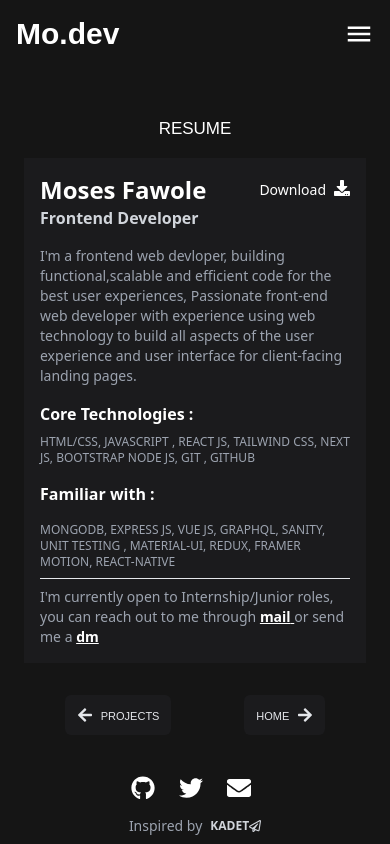
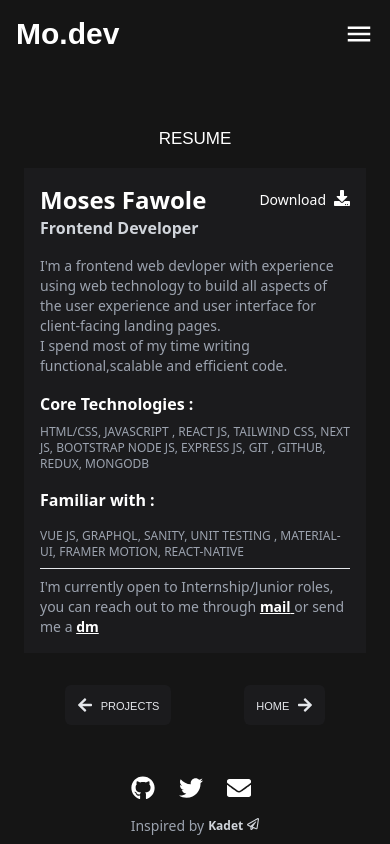
Before and after one commit to mosesfawole/portfolio, a React (Create React App) app: page /info in a window 390 px wide. Built offline with nearby package versions, Linux system fonts and the light colour scheme.

Commit message:
another deploy

```diff
--- a/src/App.js
+++ b/src/App.js
@@ -1,4 +1,5 @@
 import { Routes, Route } from "react-router-dom";
+import { Loader } from "./components";
 import Footer from "./components/Footer";
 import Header from "./components/Header";
 import NotFound from "./components/NotFound";
@@ -10,6 +11,7 @@ function App() {
   return (
     <>
       <div className="wrapper ">
+        {/* <Loader /> */}
         <Header />
         <Routes>
           <Route path="/" element={<Home />} />
--- a/src/components/Footer.jsx
+++ b/src/components/Footer.jsx
@@ -1,8 +1,6 @@
 import {
-  FaArrowRight,
   FaEnvelope,
   FaGithub,
-  FaLongArrowAltRight,
   FaRegPaperPlane,
   FaTwitter,
 } from "react-icons/fa";
@@ -75,16 +73,16 @@ const Footer = () => {
           </a>
         </div>
         <div className="text-center flex text-sm  text-gray-400  md:text-start ">
-          <p className=" p-2 flex">
+          <p className=" p-2 flex items-center ">
             Inspired by{" "}
             <a
               rel="noreferrer"
-              className=" uppercase text-xs flex ml-2 items-center text-gray-300 font-semibold hover:text-white"
+              className=" text-xs flex  items- ml-1 text-gray-300 font-semibold hover:text-white"
               href="https://kadet.dev/"
               target="_blank"
             >
-              Kadet
-              <span className="flex">
+              Kadet{""}
+              <span className="flex ml-1">
                 {" "}
                 <FaRegPaperPlane />
               </span>
--- a/src/components/Resume.jsx
+++ b/src/components/Resume.jsx
@@ -17,28 +17,28 @@ const Resume = () => {
           </a>
         </span>
       </div>
-      <div className="text-gray-300 font-semibold mb-4">
+      <div className="text-gray-300  font-semibold mb-4">
         <p>Frontend Developer</p>
       </div>
       <div className="desc text-gray-400 text-sm mb-4 ">
-        I'm a frontend web devloper, building functional,scalable and efficient
-        code for the best user experiences, Passionate front-end web developer
-        with experience using web technology to build all aspects of the user
-        experience and user interface for client-facing landing pages.
+        I'm a frontend web devloper with experience using web technology to
+        build all aspects of the user experience and user interface for
+        client-facing landing pages. <br />I spend most of my time writing
+        functional,scalable and efficient code.
       </div>
       <div className="section">
         <div className="title mb-4">
           <p className="text-white font-semibold mb-2">Core Technologies :</p>
           <p className=" text-xs text-gray-400 uppercase  ">
             HTML/CSS, Javascript , React JS, Tailwind CSS, Next JS, Bootstrap
-            Node js, Git , Github
+            Node js, Express Js, Git , Github, Redux, MongoDb
           </p>
         </div>
         <div className="title mb-2">
           <p className="text-white font-semibold mb-4">Familiar with :</p>
           <p className=" text-xs text-gray-400 uppercase">
-            MongoDb, Express Js, Vue js, Graphql, Sanity, unit testing ,
-            Material-Ui, Redux, Framer motion, React-Native
+            Vue js, Graphql, Sanity, unit testing , Material-Ui, Framer motion,
+            React-Native
           </p>
         </div>
         <hr />
--- a/src/pages/Home.jsx
+++ b/src/pages/Home.jsx
@@ -66,7 +66,7 @@ const Home = () => {
       {isLoading ? (
         <div className="loader">{<Loader />}</div>
       ) : (
-        <div className="">
+        <div className="flex">
           <motion.div
             initial="hidden "
             animate="visible"
@@ -75,7 +75,9 @@ const Home = () => {
             <div className="md:fixed md:w-1/2">
               <HeroText />
               <Explore />
-              <Footer />
+              <div className="hidden md:block">
+                <Footer />
+              </div>
             </div>
             <motion.div initial="hidden" animate="visible" className=" ">
               <div className="hidden relative md:top-20 right md:grid ">
```
